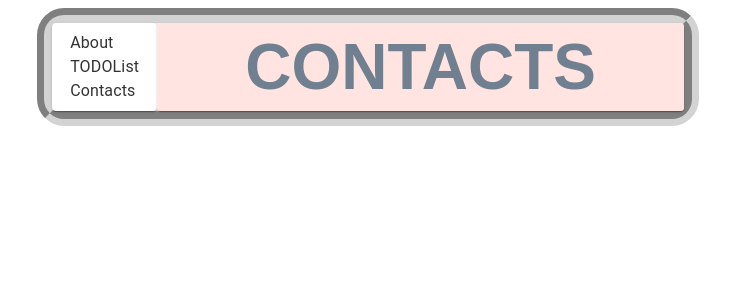
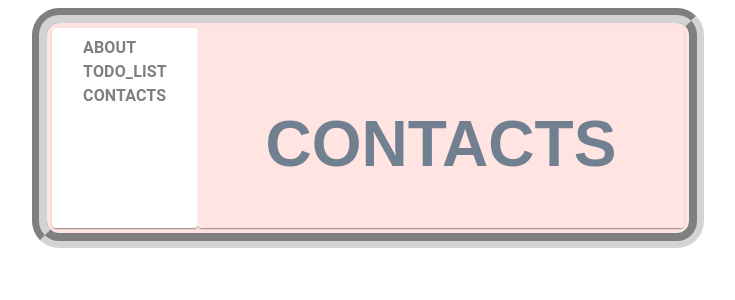
Before and after one commit to WebHeroSchool/React_Todo_NM, a React (Create React App) app: page /contacts in a window 1280 px wide. Shown: the top 300 px of the page, without its empty margins (272-1007 px from the left). Built offline with nearby package versions, Linux system fonts and the light colour scheme.

Commit message:
lesson 40. Request from server with classes

```diff
--- a/package.json
+++ b/package.json
@@ -4,6 +4,7 @@
   "private": true,
   "dependencies": {
     "@material-ui/styles": "^4.9.6",
+    "@octokit/rest": "^17.8.0",
     "@testing-library/jest-dom": "^4.2.4",
     "@testing-library/react": "^9.4.0",
     "@testing-library/user-event": "^7.2.1",
--- a/src/Components/About/About.js
+++ b/src/Components/About/About.js
@@ -1,12 +1,87 @@
 import React from 'react';
 import styles from './About.module.css';
+import { CardContent, CircularProgress } from '@material-ui/core';
+import { Octokit } from '@octokit/rest';
 
-const About = () => {
-  return (
-        <div className={styles.wrap}>
-            ABOUT
-        </div>
-  );
-};
+const octokit = new Octokit();
+
+class About extends React.Component {
+    state = {
+      isLoading: true,
+      repoList: [],
+      username: 'Natalina27',
+      fetchReposSuccess: false,
+      error: ''
+    };
+
+    componentDidMount() {
+      octokit.repos.listForUser({
+        username: this.state.username
+      }).then(({ data }) => {
+        this.setState({
+          repoList: data,
+          isLoading: false,
+          fetchReposSuccess: true
+        });
+      })
+        .catch(err =>{
+          this.setState({
+            error: err,
+            isLoading: false,
+            fetchReposSuccess: false
+          });
+        });
+
+      octokit.users.getByUsername({
+        username: this.state.username
+      })
+        .then((response) => {
+          this.setState({
+            avatarURL: response.data.avatar_url,
+            name: response.data.name
+          });
+        });
+    }
+
+    render() {
+      const {
+        isLoading, repoList, avatarURL, name, fetchReposSuccess, error
+      } = this.state;
+      return (
+            <CardContent className={styles.wrap}>
+                <h1>{isLoading ? <CircularProgress color="secondary"/> : 'ABOUT' }</h1>
+                {!isLoading
+                && <div>
+                    {!fetchReposSuccess ? 'Something went wrong.... ' + error
+                      : <div className={styles.aboutMe}>
+                            <div className={styles.myName}>
+                                 {name}
+                            </div>
+
+                            <div className={styles.myImage}>
+                                <img src={avatarURL} alt={name} width='100'/>
+                            </div>
+                            <div className={styles.myRepos}>
+                                My repos:
+                            </div>
+                            <ul>
+                                {repoList.map(repo => (
+                                    <li key={repo.id}>
+                                    <a href={repo.html_url}
+                                       target="blank"
+                                       >
+                                        {repo.name}
+                                    </a>
+
+                                </li>))}
+                            </ul>
+                        </div>
+                    }
+                </div>
+                }
+            </CardContent>
+      );
+    }
+}
 
 export default About;
--- a/src/Components/About/About.module.css
+++ b/src/Components/About/About.module.css
@@ -1,11 +1,111 @@
 .wrap{
     display: flex;
-    justify-content: center;
+    justify-content: space-evenly;
     align-items: center;
-    height: 100%;
+    flex-direction: column;
     background: #ffe4e1;
-    font-size: 2em;
+    font-size: 1em;
     font-weight: bold;
     color: #708090;
     font-family: "Apple SD Gothic Neo", sans-serif;
+
 }
+.aboutMe{
+    display: flex;
+    justify-content: space-around;
+    flex-direction: column;
+}
+.myName, .myRepos, .myImage{
+    display: flex;
+    justify-content: center;
+    font-size: 1em;
+    text-align: center;
+    padding: 5px;
+}
+
+ul{
+    padding-left: 5%;
+}
+.aboutMe ul li a{
+    text-decoration: none;
+    color: #808080;
+    font-size: .6em;
+    width: -moz-min-content;
+    padding: 0;
+}
+
+@media (min-width: 720px) and (max-width: 1024px){
+    .wrap{
+        display: flex;
+        justify-content: space-evenly;
+        align-items: center;
+        flex-direction: column;
+        background: #ffe4e1;
+        font-size: 1em;
+        font-weight: bold;
+        color: #708090;
+        font-family: "Apple SD Gothic Neo", sans-serif;
+
+    }
+    .aboutMe{
+        display: flex;
+        justify-content: space-around;
+        flex-direction: column;
+    }
+    .myName, .myRepos{
+        font-size: 1em;
+        text-align: center;
+    }
+    .myImage{
+        display: flex;
+        justify-content: center;
+    }
+    ul{
+        padding-left: 35%;
+    }
+    .aboutMe ul li a{
+        text-decoration: none;
+        color: #808080;
+        font-size: .6em;
+        width: -moz-min-content;
+        padding: 0;
+    }
+}
+
+@media (min-width: 1024px){
+    .wrap{
+        display: flex;
+        justify-content: space-evenly;
+        align-items: center;
+        /*flex-direction: column;*/
+        background: #ffe4e1;
+        font-size: 1em;
+        font-weight: bold;
+        color: #708090;
+        font-family: "Apple SD Gothic Neo", sans-serif;
+
+    }
+    .aboutMe{
+        display: flex;
+        justify-content: space-around;
+        flex-direction: column;
+    }
+    .myName, .myRepos{
+        font-size: 1em;
+        text-align: center;
+    }
+    .myImage{
+        display: flex;
+        justify-content: center;
+    }
+    ul{
+        padding-left: 25%;
+    }
+   .aboutMe ul li a{
+        text-decoration: none;
+        color: #808080;
+        font-size: .6em;
+        width: -moz-min-content;
+        padding: 0;
+    }
+}
--- a/src/Components/App/App.js
+++ b/src/Components/App/App.js
@@ -13,9 +13,9 @@ const App = () => (
             <div className={styles.wrap}>
                 <Card className={styles.sidebar}>
                     <MenuList>
-                        <Link to='/' className={styles.link}><MenuItem>About</MenuItem></Link>
-                        <Link to='/todo' className={styles.link}><MenuItem>TODOList</MenuItem></Link>
-                        <Link to='/contacts' className={styles.link}> <MenuItem>Contacts</MenuItem></Link>
+                        <Link to='/' className={styles.link}><MenuItem>ABOUT</MenuItem></Link>
+                        <Link to='/todo' className={styles.link}><MenuItem>TODO_LIST</MenuItem></Link>
+                        <Link to='/contacts' className={styles.link}> <MenuItem>CONTACTS</MenuItem></Link>
                     </MenuList>
                 </Card>
                 <Card className={styles.content}>
--- a/src/Components/App/App.module.css
+++ b/src/Components/App/App.module.css
@@ -1,72 +1,84 @@
 .App{
     display: flex;
     justify-content: center;
-
 }
 .wrap{
     display: flex;
-    width: 50%;
+    /*flex-direction: column;*/
+    font-size: 10px;
     background: #ffe4e1;
-    border: groove 15px #d3d3d3;
-    border-radius: 27px;
-    font-size: 2em;
-    font-family: "Apple SD Gothic Neo", sans-serif;
+    height: 50%;
+    width: initial;
+    padding: 5px;
+    border: groove 5px #d3d3d3;
+    border-radius: 15px;
 }
-
 .sidebar{
     display: flex;
     flex-direction: column;
     justify-content: space-between;
     align-items: center;
-    width: 20%;
+    /*width: 100%;*/
 }
-
-.content{
-    margin: 0;
-    width: 100%;
-}
-.about{
-    font-size: 2em;
-    font-family: "Apple SD Gothic Neo", sans-serif;
+.link li{
+    text-decoration: none;
+    color: #808080;
+    font-size: 1em;
+    font-weight: bold;
+    width: -moz-min-content;
+    padding: 5px;
 }
 .link{
     text-decoration: none;
 }
-.link li{
-    text-decoration: none;
-    color: #333333;
-    font-size: .5em;
-    width: -moz-min-content;
-    padding: 0;
+
+@media(min-width: 720px) and (max-width: 1024px){
+    .wrap{
+        font-size: 15px;
+    }
+
 }
+@media(min-width: 1024px){
+    .App{
+        display: flex;
+        justify-content: center;
 
-@media(min-width: 320px) and (max-width: 768px){
+
+    }
     .wrap{
         display: flex;
-        flex-direction: column;
-        font-size: 10px;
+        width: 50%;
         background: #ffe4e1;
-        height: 50%;
-        width: initial;
-        padding: 5px;
-        border: groove 5px #d3d3d3;
-        border-radius: 15px;
+        border: groove 15px #d3d3d3;
+        border-radius: 27px;
+        font-size: 2em;
+        font-family: "Apple SD Gothic Neo", sans-serif;
     }
+
     .sidebar{
-        display: flex;
-        flex-direction: column;
+        /*display: flex;*/
+        /*!*flex-direction: column;*!*/
         justify-content: space-between;
         align-items: center;
+        width: 30%;
+    }
+
+    .content{
+        margin: 0;
         width: 100%;
     }
-    .link li{
-         text-decoration: none;
-         color: #333333;
-         font-size: 1em;
-         width: -moz-min-content;
-         padding: 0;
-     }
+    .about{
+        font-size: 1.5em;
+        font-family: "Apple SD Gothic Neo", sans-serif;
+    }
     .link{
         text-decoration: none;
     }
+    .link li{
+        text-decoration: none;
+        color: #808080;
+        font-size: .5em;
+        width: -moz-min-content;
+        padding: 0;
+    }
 }
--- a/src/Components/Contacts/Contacts.js
+++ b/src/Components/Contacts/Contacts.js
@@ -1,11 +1,12 @@
 import React from 'react';
 import styles from './Contacts.module.css';
+import { CardContent } from '@material-ui/core';
 
 const Contacts = () => {
   return (
-        <div className={styles.wrap}>
-            CONTACTS
-        </div>
+        <CardContent className={styles.wrap}>
+            <h1>CONTACTS</h1>
+        </CardContent>
   );
 };
 
--- a/src/Components/Contacts/Contacts.module.css
+++ b/src/Components/Contacts/Contacts.module.css
@@ -4,7 +4,7 @@
     align-items: center;
     height: 100%;
     background: #ffe4e1;
-    font-size: 2em;
+    font-size: 1em;
     font-weight: bold;
     color: #708090;
     font-family: "Apple SD Gothic Neo", sans-serif;
--- a/src/Components/Todo/Todo.module.css
+++ b/src/Components/Todo/Todo.module.css
@@ -10,6 +10,7 @@
     font-family: "Apple SD Gothic Neo", sans-serif;
     text-align: center;
 }
+
 @media(min-width: 320px) and (max-width: 768px){
     .wrap{
         display: flex;
```
Also changed, not shown: 1 other file (tests, documents, lock files or other folders).
